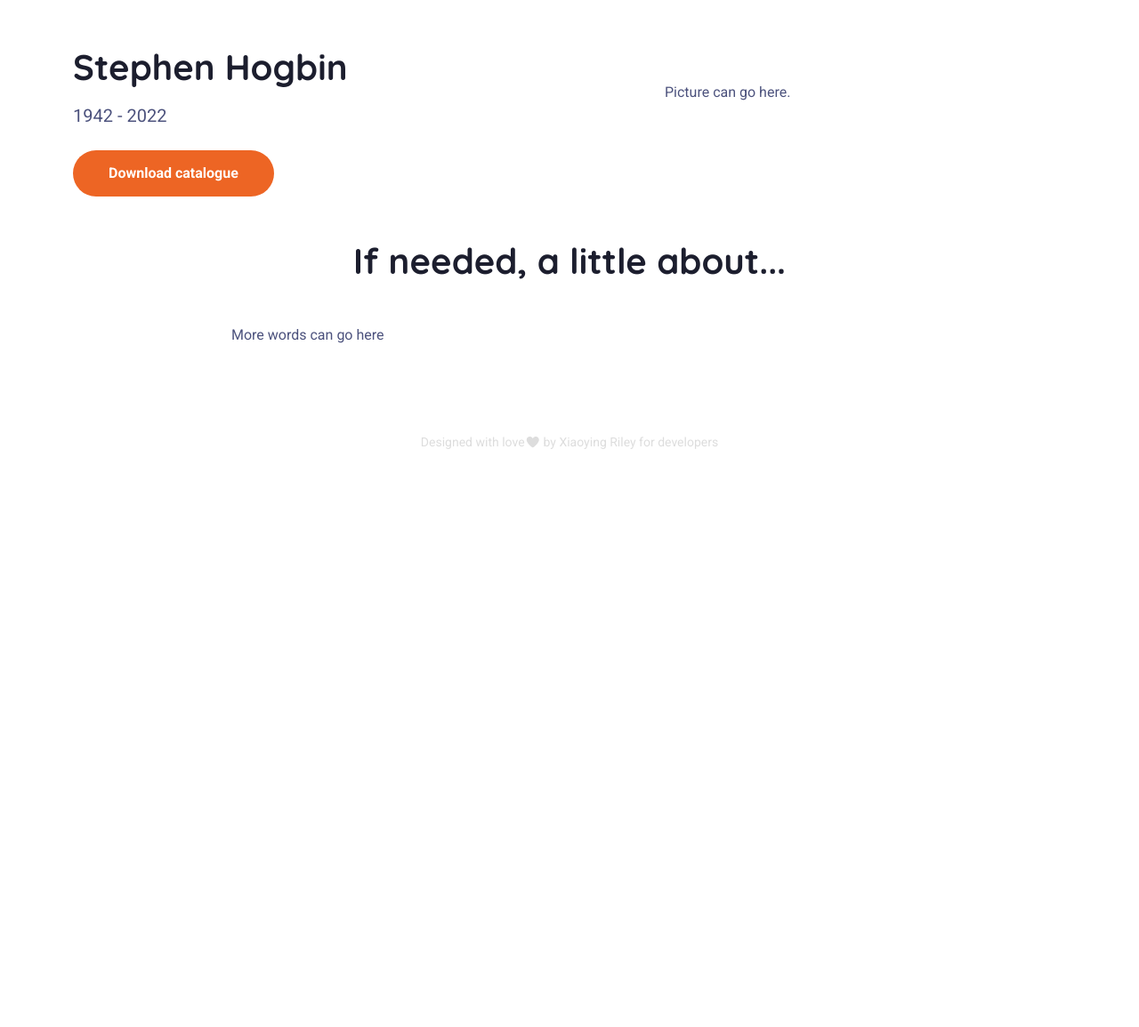
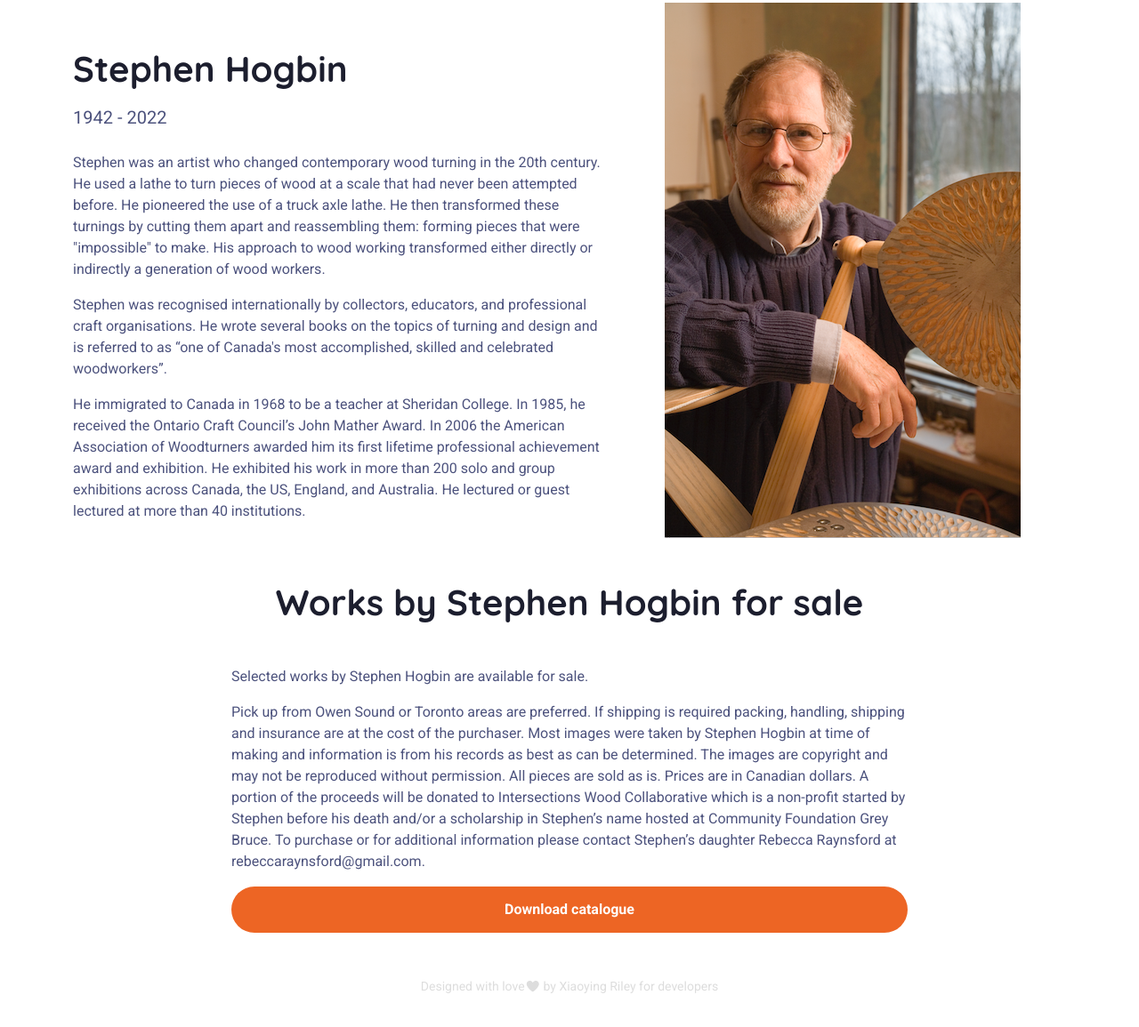
Before and after one commit to emmajane/stephenhogbin, a plain HTML site: page index.html in a window 1280 px wide. Shown: the part 29-1184 px from the top of the page at 89% size. Before the commit the page ends 800 px from the top, so only its background shows below. Drawn offline with Linux system fonts and the light colour scheme.

Commit message:
Initial add of files of Rebecca

```diff
--- a/index.html
+++ b/index.html
@@ -43,18 +43,23 @@ Stephen Hogbin
 						   1942 - 2022
 					    </div><!--//subheading-->
 
+
+<p>Stephen was an artist who changed contemporary wood turning in the 20th century. He used a lathe to turn pieces of wood at a scale that had never been attempted before. He pioneered the use of a truck axle lathe. He then transformed these turnings by cutting them apart and reassembling them: forming pieces that were "impossible" to make. His approach to wood working transformed either directly or indirectly a generation of wood workers.</p>
+
+<p>Stephen was recognised internationally by collectors, educators, and professional craft organisations. He wrote several books on the topics of turning and design and is referred to as “one of Canada's most accomplished, skilled and celebrated woodworkers”.</p>
+
+<p>He immigrated to Canada in 1968 to be a teacher at Sheridan College. In 1985, he received the Ontario Craft Council’s John Mather Award. In 2006 the American Association of Woodturners awarded him its first lifetime professional achievement award and exhibition. He exhibited his work in more than 200 solo and group exhibitions across Canada, the US, England, and Australia. He lectured or guest lectured at more than 40 institutions.</p>
+
+
 					    <div class="cta-holder row gx-md-3 gy-3 gy-md-0">
 						    <div class="col-12 col-md-auto">
-						        <a class="btn btn-primary w-100" href="">Download catalogue</a>
 						    </div>
 					    </div><!--//cta-holder-->
 				    </div><!--//promo-->
 			    </div><!--col-->
 			    <div class="col-12 col-md-5 mb-5 align-self-center">
 				    <div class="book-cover-holder">
-
-<p>Picture can go here.</p>
-
+<img src="Stephen_Hogbin.png" alt="Stephen Hogbin" />
 				    </div><!--//book-cover-holder-->
 			    </div><!--col-->
 		    </div><!--//row-->
@@ -64,19 +69,28 @@ Stephen Hogbin
     <section id="content-section" class="content-section">
 	    <div class="container">
 		    <div class="single-col-max mx-auto">
-		    <h2 class="section-heading text-center mb-5">If needed, a little about...</h2>
-			    <div class="row">
-				    <div class="col-12 col-md-6">
-					    <div class="figure-holder mb-5">
+
+
+		    <h2 class="section-heading text-center mb-5">Works by Stephen Hogbin for sale</h2>
+				    <div class="col-12 col-md-12">
 
 
 <!-- content will go here if needed -->
-More words can go here
+<p>Selected works by Stephen Hogbin are available for sale.</p>
+
+<p>Pick up from Owen Sound or Toronto areas are preferred.
+If shipping is required packing, handling, shipping and insurance are at the cost of the purchaser. Most images were
+taken by Stephen Hogbin at time of making and information is from his records as best as can be determined. The
+images are copyright and may not be reproduced without permission. All pieces are sold as is. Prices are in Canadian
+dollars. A portion of the proceeds will be donated to Intersections Wood Collaborative which is a non-profit started by
+Stephen before his death and/or a scholarship in Stephen’s name hosted at Community Foundation Grey Bruce. To
+purchase or for additional information please contact Stephen’s daughter Rebecca Raynsford at
+rebeccaraynsford@gmail.com.</p>
+
+<a class="btn btn-primary w-100" href="Works_by_Stephen_Hogbin_for_sale_May_24.24.pdf">Download catalogue</a>
 
 
-					    </div><!--//figure-holder-->
 				    </div><!--//col-->
-			    </div><!--//row-->
 		    </div><!--//single-col-max-->
 	    </div><!--//container-->
     </section><!--//content-section-->
```
Also changed, not shown: Stephen_Hogbin.png (added), 2 other files.
